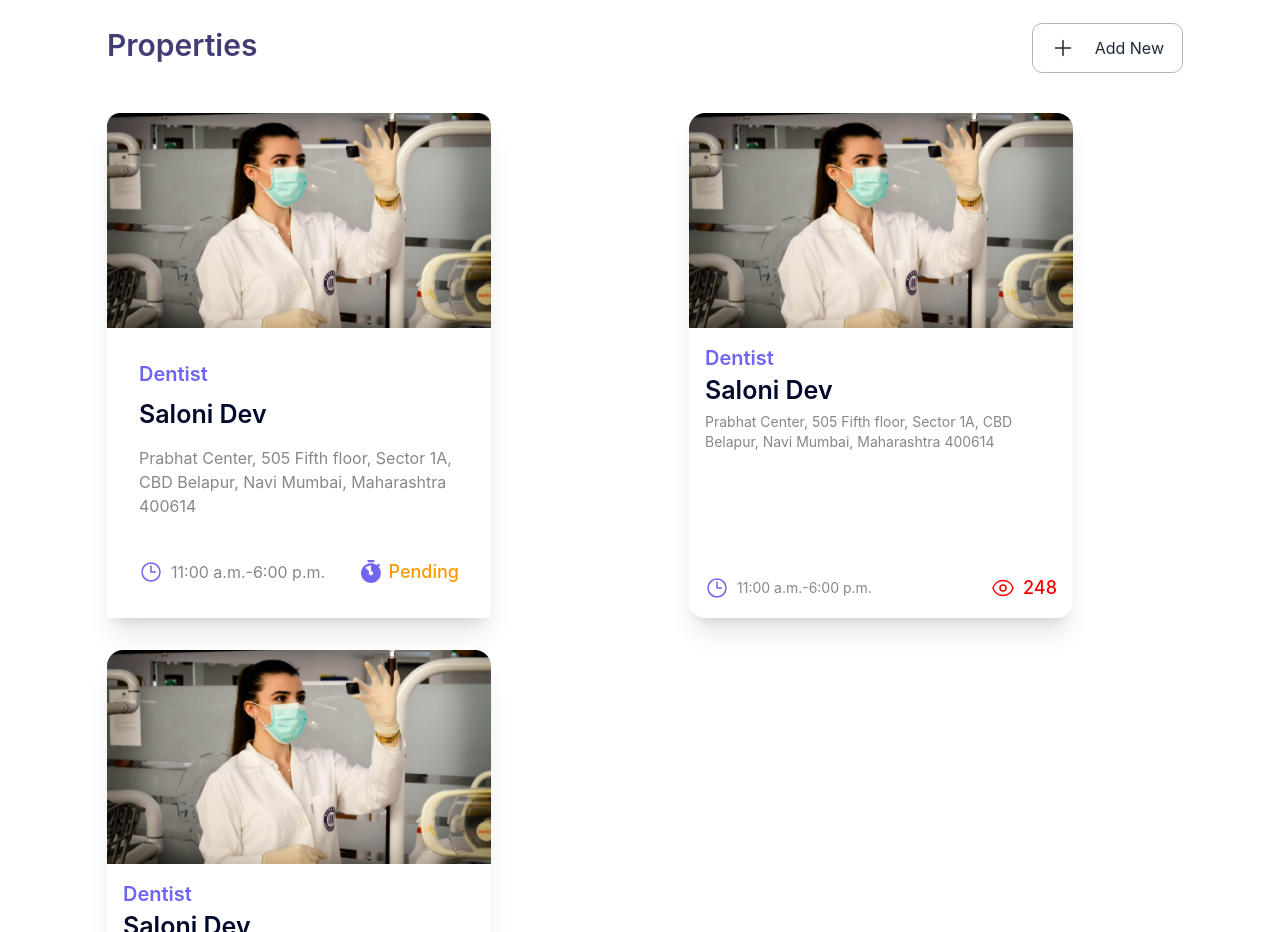
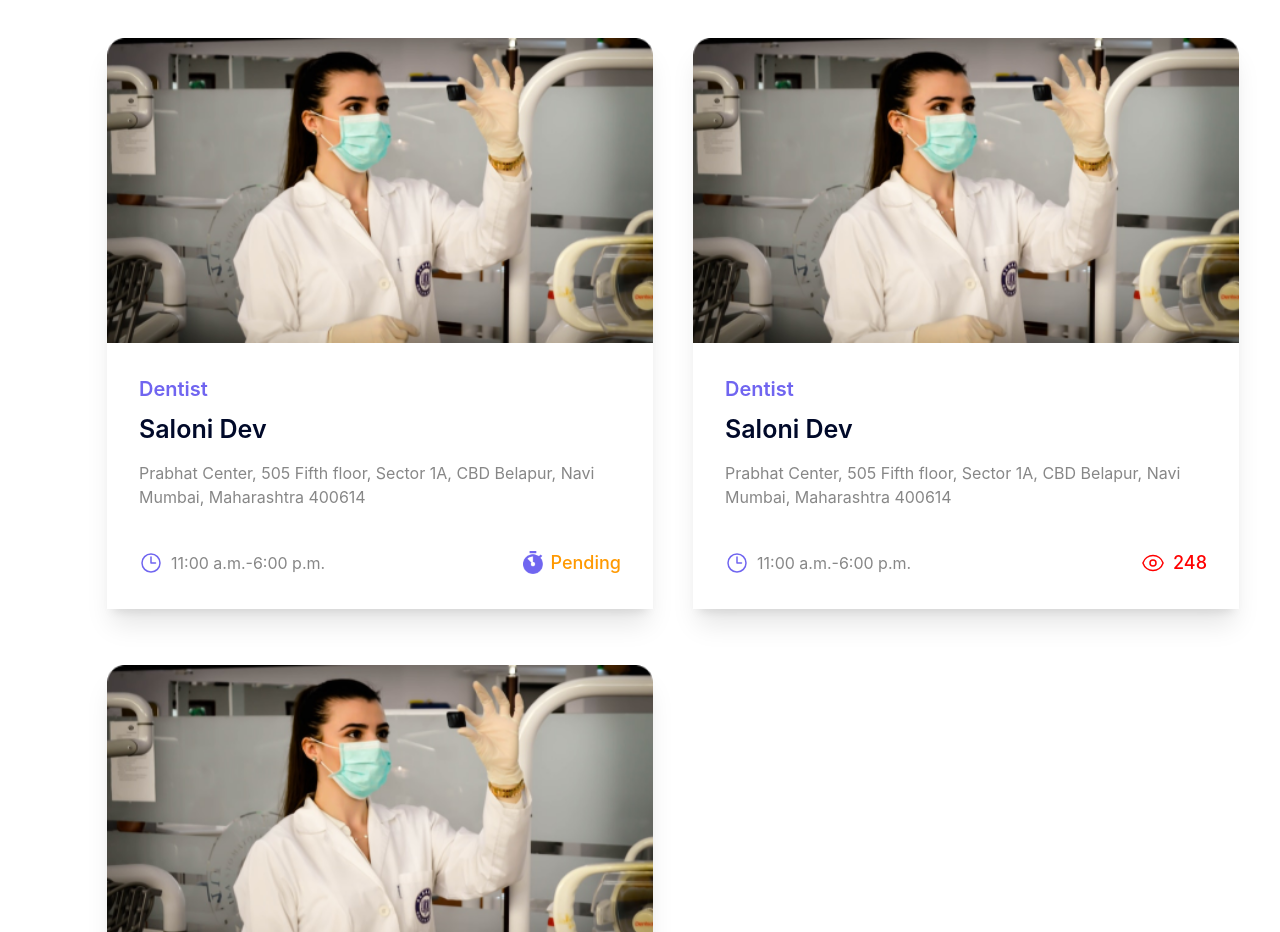
Before and after one commit to EhsanEIK/profiles-web-app, a React (Create React App) app: page / in a window 1280 px wide. Shown: the part 900-1832 px from the top of the page. Built offline with nearby package versions, Linux system fonts and the light colour scheme.

Commit message:
updated properties section and card section

```diff
--- a/src/Components/About/About.js
+++ b/src/Components/About/About.js
@@ -7,8 +7,9 @@ const About = () => {
         <section className='container mx-auto w-[80%] relative bottom-10 bg-white border-[1px] border-[#D0D0D0] rounded-[10px]'>
             {/* part-01 */}
             <div className='md:flex grid grid-cols-5 mt-[2rem] md:mx-[2.5rem] mx-[1.5rem]'>
-                <div>
-                    <img src={logo} alt="logo" className='lg:w-[9.375rem] lg:h-[9.375rem] md:w-56 md:h-full w-16 h-16 md:mt-0 mt-2' />
+                <div className=''>
+                    <img src={logo} alt="logo" className='md:w-full h-full' />
+                    {/* <img src={logo} alt="logo" className='lgg:w-[9.375rem] lg:h-[9.375rem] md:w-56 mdd:h-full w-16 h-16 md:mt-0 mt-2' /> */}
                 </div>
                 <div className='md:flex col-span-4 md:ml-[2.5rem] ml-[1rem]'>
                     <div>
--- a/src/Components/Cards/CardOne.js
+++ b/src/Components/Cards/CardOne.js
@@ -4,7 +4,7 @@ import bell from '../../assets/images/bell.png';
 
 const CardOne = () => {
     return (
-        <div className="lg:w-96 w-full bg-base-100 shadow-xl">
+        <div className="w-full bg-base-100 shadow-xl">
             <figure><img src={dentist} alt="Dentist" className='w-full' /></figure>
             <div className="card-body">
                 <h3 className="text-xl text-[#7065F0] font-semibold">Dentist</h3>
--- a/src/Components/Cards/CardThree.js
+++ b/src/Components/Cards/CardThree.js
@@ -1,11 +1,10 @@
 import React from 'react';
 import dentist from '../../assets/images/dentist.png';
-import bell from '../../assets/images/bell.png';
 
 const CardThree = () => {
     return (
-        <div className="card card-compact lg:w-96 w-auto bg-base-100 shadow-xl">
-            <figure><img src={dentist} alt="Dentist" /></figure>
+        <div className="w-full bg-base-100 shadow-xl">
+            <figure><img src={dentist} alt="Dentist" className='w-full' /></figure>
             <div className="card-body">
                 <h3 className="text-xl text-[#7065F0] font-semibold">Dentist</h3>
                 <h2 className="text-[1.563rem] text-[#000929] font-semibold">Saloni Dev</h2>
--- a/src/Components/Cards/CardTwo.js
+++ b/src/Components/Cards/CardTwo.js
@@ -4,8 +4,8 @@ import bell from '../../assets/images/bell.png';
 
 const CardTwo = () => {
     return (
-        <div className="card card-compact lg:w-96 w-auto bg-base-100 shadow-xl">
-            <figure><img src={dentist} alt="Dentist" /></figure>
+        <div className="w-full bg-base-100 shadow-xl">
+            <figure><img src={dentist} alt="Dentist" className='w-full' /></figure>
             <div className="card-body">
                 <h3 className="text-xl text-[#7065F0] font-semibold">Dentist</h3>
                 <h2 className="text-[1.563rem] text-[#000929] font-semibold">Saloni Dev</h2>
--- a/src/Components/Cards/Cards.js
+++ b/src/Components/Cards/Cards.js
@@ -5,7 +5,7 @@ import CardTwo from './CardTwo';
 
 const Cards = () => {
     return (
-        <div className='grid xl:grid-cols-3 lggg:grid-cols-2 grid-cols-1 gap-8  md:mx-0 mx-5'>
+        <div className='grid xl:grid-cols-3 lggg:grid-cols-2 grid-cols-1 gap-x-10 gap-y-14  md:mx-0 mx-5'>
             <CardOne></CardOne>
             <CardTwo></CardTwo>
             <CardThree></CardThree>
--- a/src/Components/Properties/Properties.js
+++ b/src/Components/Properties/Properties.js
@@ -3,7 +3,7 @@ import Cards from '../Cards/Cards';
 
 const Properties = () => {
     return (
-        <section className='container mx-auto md:pl-[82px] md:pr-4 mt-[5%] mb-20'>
+        <section className='container mx-auto md:pl-[82px] md:pr-4 mt-[2%] mb-20'>
             <div className='flex justify-between md:mx-0 mx-7 mb-10'>
                 <h1 className='text-[1.875rem] font-semibold text-[#423D74]'>Properties</h1>
                 <button className='flex border-[1px] border-[#B4B4B4] rounded-[10px] py-3 px-[18px] lgg:mr-14'>
```
